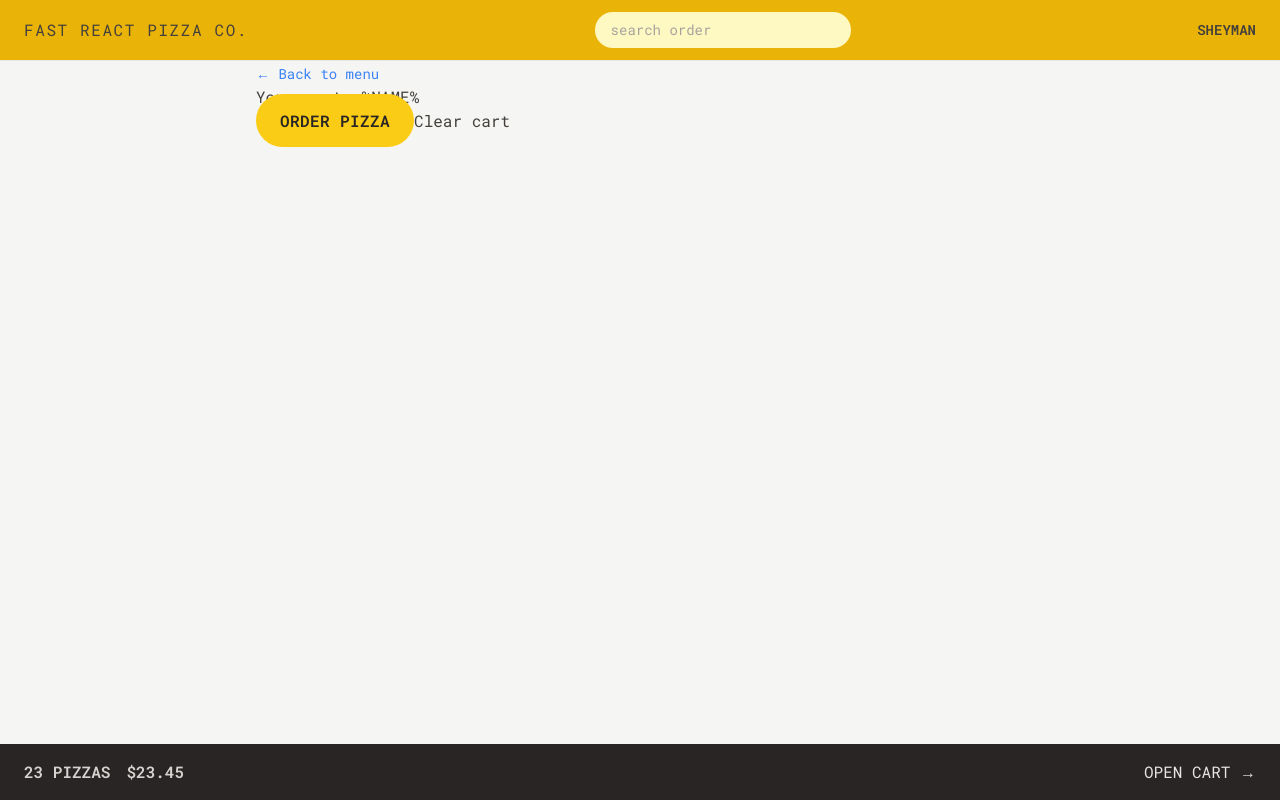
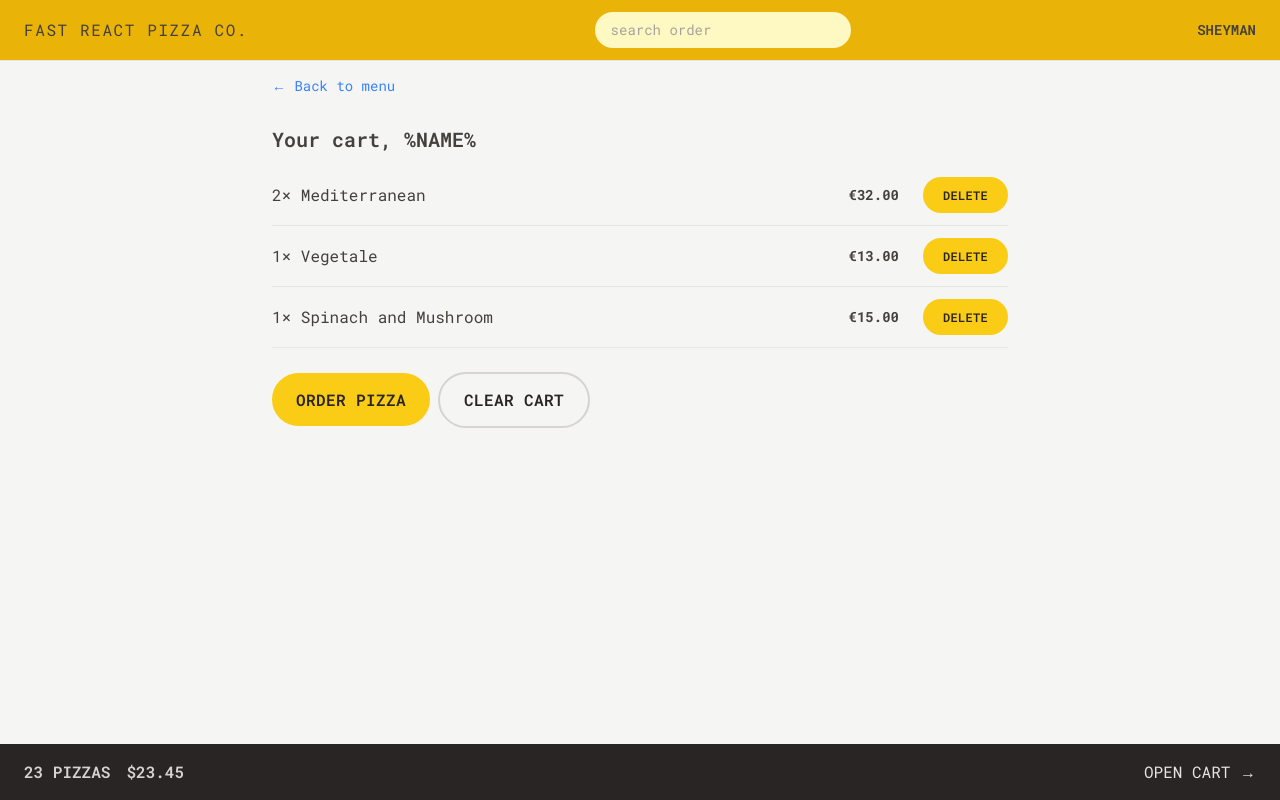
Before and after one commit to olaniyansheyi/fastest-pizza-app, a React (Vite) app: page /cart in a window 1280 px wide. Built offline with nearby package versions, Linux system fonts and the light colour scheme.

Commit message:
new feature

```diff
--- a/src/features/cart/Cart.jsx
+++ b/src/features/cart/Cart.jsx
@@ -1,6 +1,7 @@
 import { Link } from 'react-router-dom';
 import LinkButton from '../../ui/LinkButton';
 import Button from '../../ui/Button';
+import CartItem from '../cart/CartItem'
 
 const fakeCart = [
   {
@@ -30,14 +31,18 @@
   const cart = fakeCart;
 
   return (
-    <div>
+    <div className=' px-4 py-3'>
       <LinkButton to="/menu" >&larr; Back to menu</LinkButton>
 
-      <h2>Your cart, %NAME%</h2>
+      <h2 className='mt-7 text-xl font-semibold'>Your cart, %NAME%</h2>
 
-      <div>
+      <ul className='divide-y divide-stone-200 border-b mt-3'>
+        {cart.map(item => < CartItem item={item} key={item.key} />)}
+      </ul>
+
+      <div className='mt-6 space-x-2'>
         <Button type='primary' to="/order/new">Order pizza</Button>
-        <button>Clear cart</button>
+        <Button type='secondary'>Clear cart</Button>
       </div>
     </div>
   );
--- a/src/features/cart/CartItem.jsx
+++ b/src/features/cart/CartItem.jsx
@@ -1,13 +1,18 @@
+import Button from '../../ui/Button';
+import {formatCurrency} from '../../ultilities/helpers'
+
 function CartItem({ item }) {
   const { pizzaId, name, quantity, totalPrice } = item;
 
   return (
-    <li>
-      <p>
+    <li className='py-3 sm:flex sm:items-center sm:justify-between '>
+      <p className='mb-1 sm:mb-0'>
         {quantity}&times; {name}
       </p>
-      <div>
-        <p>{formatCurrency(totalPrice)}</p>
+      <div className='flex items-center justify-between sm:gap-6'>
+        <p className='text-sm font-bold'>{formatCurrency(totalPrice)}</p>
+        <Button type='small'>Delete</Button>
+
       </div>
     </li>
   );
--- a/src/ui/Button.jsx
+++ b/src/ui/Button.jsx
@@ -10,7 +10,8 @@
     const styles = {
         primary: base + ' px-4 py-3 sm:px-6 sm:py-4',
 
-        small: base + ' py-2 px-4 md:py-2.5 md:px-5 text-xs'
+        small: base + ' py-2 px-4 md:py-2.5 md:px-5 text-xs',
+        secondary: ' border-2 border-stone-300 uppercase font-semibold text-stone-800 tracking-wide rounded-full hover:bg-stone-300 transition-colors duration-300 focus:outline-none focus:ring focus:ring-stone-800 focus:bg-stone-200 focus:ring-offset-2 hover:text-stone-800 disabled:cursor-not-allowed py-2.5 px-4 md:px-6 md:py-3.5',
     }
 
     if (to) return <Link className={styles[type]} to={to}>{ children}</Link>
```
